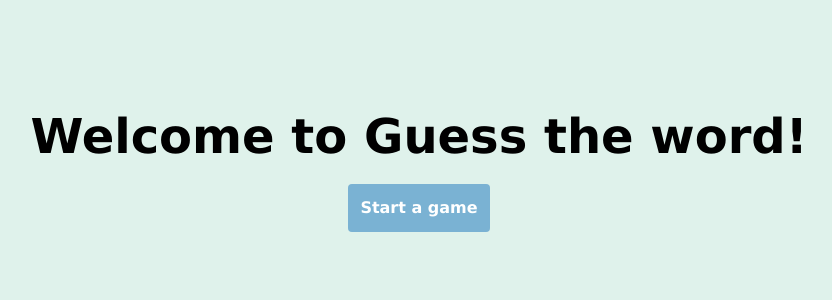
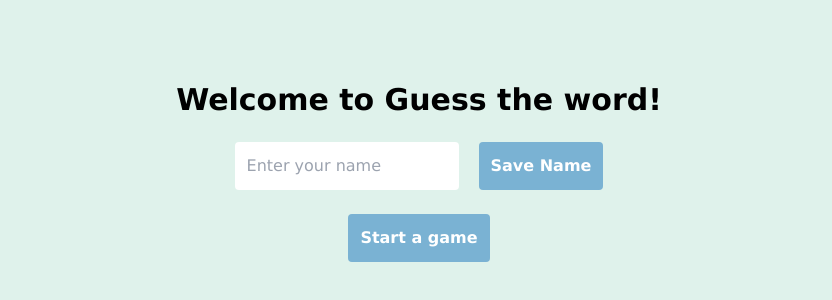
Before and after one commit to AyoubSen/word_guesser, a Next.js app: page / in a window 1280 px wide. Shown: the part 228-528 px from the top of the page, without its empty margins (221-1053 px from the left). Built offline with nearby package versions, Linux system fonts and the light colour scheme.

Commit message:
possibility to see current users, and points for each user

```diff
--- a/src/app/game/[gameId]/page.tsx
+++ b/src/app/game/[gameId]/page.tsx
@@ -1,28 +1,29 @@
 "use client";
 import { useState, useCallback, useEffect } from "react";
+import { useRouter, useSearchParams } from "next/navigation";
 import { io } from "socket.io-client";
-
-interface Dictionary {
-  [word: string]: boolean;
-}
 
 let socket: any;
 
 export default function Home({ params }: { params: { gameId: string } }) {
   const id = params.gameId; // Extract room ID from the URL
+  const searchParams = useSearchParams();
+  const userName = searchParams.get("userName") || "Anonymous"; // Default if not provided
 
   const [currentword, setCurrentWord] = useState<string>("");
   const [randomString, setRandomString] = useState<string>("");
   const [resultString, setResultString] = useState<string>("");
   const [userCount, setUserCount] = useState<number>(0);
+  const [users, setUsers] = useState<string[]>([]);
 
   useEffect(() => {
     if (!id) return;
+
     socket = io("http://localhost:8000");
 
     socket.on("connect", () => {
       console.log("Connected to socket server");
-      socket.emit("joinRoom", id);
+      socket.emit("joinRoom", { roomId: id, userName });
     });
 
     socket.on("userCount", (count: number) => {
@@ -33,31 +34,40 @@ export default function Home({ params }: { params: { gameId: string } }) {
       setRandomString(sharedString);
     });
 
+    socket.on("userList", (userList: string[]) => {
+      setUsers(userList);
+    });
+
     return () => {
       socket.disconnect();
     };
-  }, [id]);
+  }, [id, userName]);
 
   const submitWord = useCallback(
     (e: React.FormEvent<HTMLFormElement>) => {
       e.preventDefault();
-      if (currentword.includes(randomString)) {
-        setResultString("Word exists!");
+      socket.emit("correctAnswerAttempt", {
+        roomId: id,
+        submittedWord: currentword,
+      });
+
+      socket.on("answerResult", ({ correct }: any) => {
+        if (correct) {
+          setResultString("Word exists!");
+        } else {
+          setResultString("Invalid word or doesn't meet criteria!");
+        }
         setCurrentWord("");
-
-        // Emit the  to inform the server of the correct answer
-        socket.emit("correctAnswer", id);
-      } else {
-        setResultString("Try again!");
-      }
+      });
     },
-    [currentword, randomString, id]
+    [currentword, id]
   );
 
   return (
     <div className="flex flex-col justify-center items-center h-screen bg-[#DFF2EB] font-sans">
       <h1 className="text-4xl mb-8 text-gray-800 font-bold">Word Game</h1>
       <div>User count: {userCount}</div>
+      <div className="text-lg mb-4">Connected users: {users.join(", ")}</div>
       <div className="text-5xl font-bold text-blue-500 mb-8 pb-5 p-3 rounded-lg bg-white shadow-lg">
         {randomString}
       </div>
--- a/src/app/page.tsx
+++ b/src/app/page.tsx
@@ -1,20 +1,61 @@
 "use client";
-import React from "react";
+import React, { useState } from "react";
 import { useRouter } from "next/navigation";
 
 export default function Page() {
   const router = useRouter();
 
+  const [userName, setUserName] = useState<string>("");
+  const [isEditable, setIsEditable] = useState<boolean>(true);
+
   const startGame = (e: React.FormEvent<HTMLFormElement>) => {
     e.preventDefault();
-    if (router) {
-      router.push(`/game/5`);
+    if (userName) {
+      router.push(`/game/5?userName=${encodeURIComponent(userName)}`);
+    } else {
+      alert("Please save your username before starting the game.");
     }
+  };
+
+  const saveUserName = (e: React.FormEvent<HTMLFormElement>) => {
+    e.preventDefault();
+    const form = e.currentTarget;
+    const name = (form.elements[0] as HTMLInputElement).value;
+    setUserName(name);
+    setIsEditable(false);
+  };
+
+  const enableEditMode = () => {
+    setIsEditable(true);
   };
 
   return (
     <div className="flex justify-center items-center h-screen bg-[#DFF2EB] flex-col gap-6">
-      <div className="text-5xl font-bold">Welcome to Guess the word!</div>
+      <div className="text-3xl font-bold">Welcome to Guess the word!</div>
+      {userName && <div className="text-2xl">Hello, {userName}</div>}
+      <div>
+        {isEditable ? (
+          <form onSubmit={saveUserName}>
+            <input
+              type="text"
+              placeholder="Enter your name"
+              className="p-3 rounded"
+              defaultValue={userName}
+              disabled={!isEditable}
+            />
+            <button className="bg-[#7AB2D3] p-3 rounded text-white font-bold hover:bg-[#61a2c9] ml-5">
+              Save Name
+            </button>
+          </form>
+        ) : (
+          <button
+            onClick={enableEditMode}
+            className="bg-[#7AB2D3] p-3 rounded text-white font-bold hover:bg-[#61a2c9]"
+          >
+            Edit Name
+          </button>
+        )}
+      </div>
       <form onSubmit={startGame}>
         <button
           type="submit"
```
